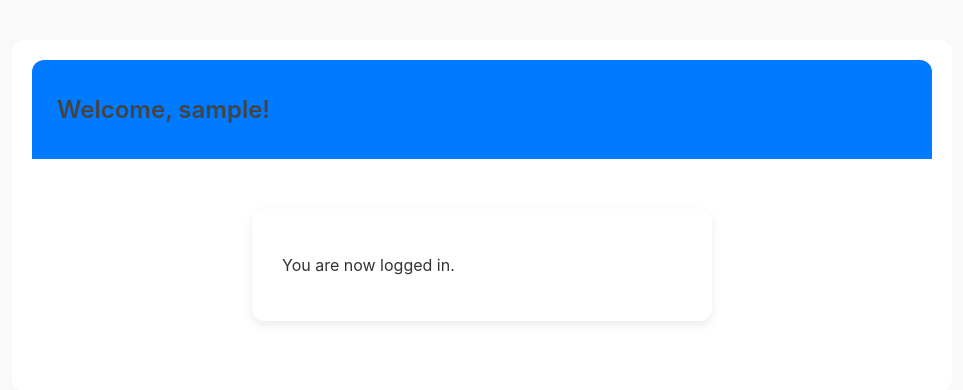
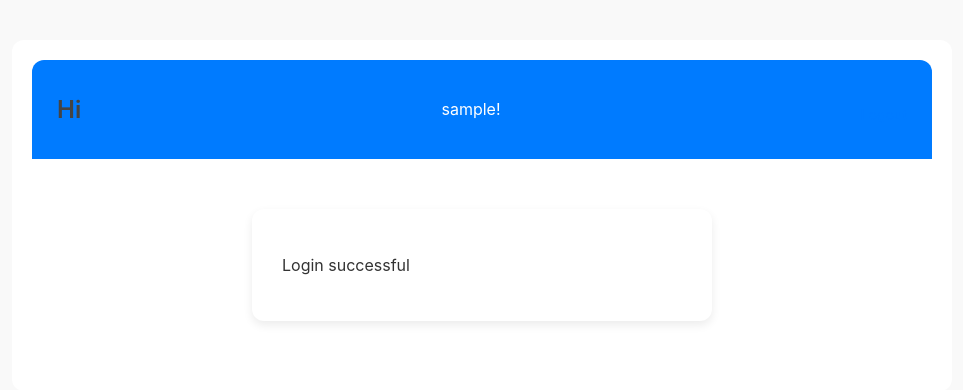
Before and after one commit to Siva023-cpu/login, a Flask app: page /dashboard in a window 1280 px wide. Shown: the top 390 px of the page, without its empty margins (158-1121 px from the left). Run offline with Flask 3, Linux system fonts and the light colour scheme; the visitor is signed in with stand-in values (Sample User, id 1); tables that the repository leaves empty hold one stand-in row (values such as "Sample post").

Commit message:
Update dashboard.html

```diff
--- a/templates/dashboard.html
+++ b/templates/dashboard.html
@@ -9,12 +9,12 @@
 <body>
     <div class="dashboard">
         <div class="navbar">
-            <h2>Welcome, {{ user.username }}!</h2>
+            <h2>Hi</h2> {{ user.username }}!</h2>
             <a href="/logout">Logout</a>
         </div>
 
         <div class="container">
-            <p>You are now logged in.</p>
+            <p>Login successful</p>
         </div>
     </div>
 </body>
```
